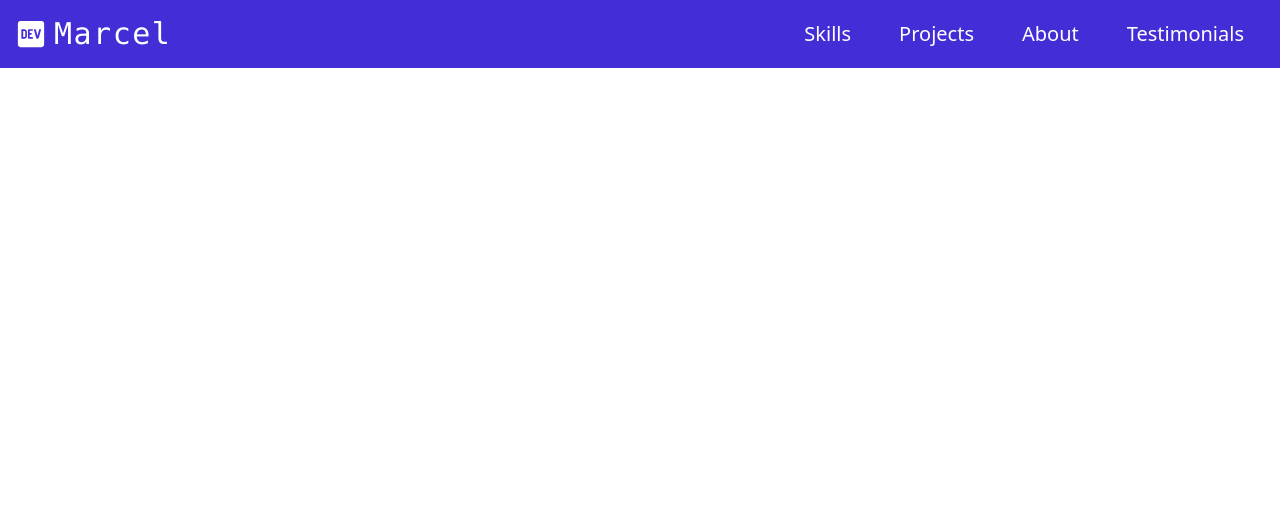
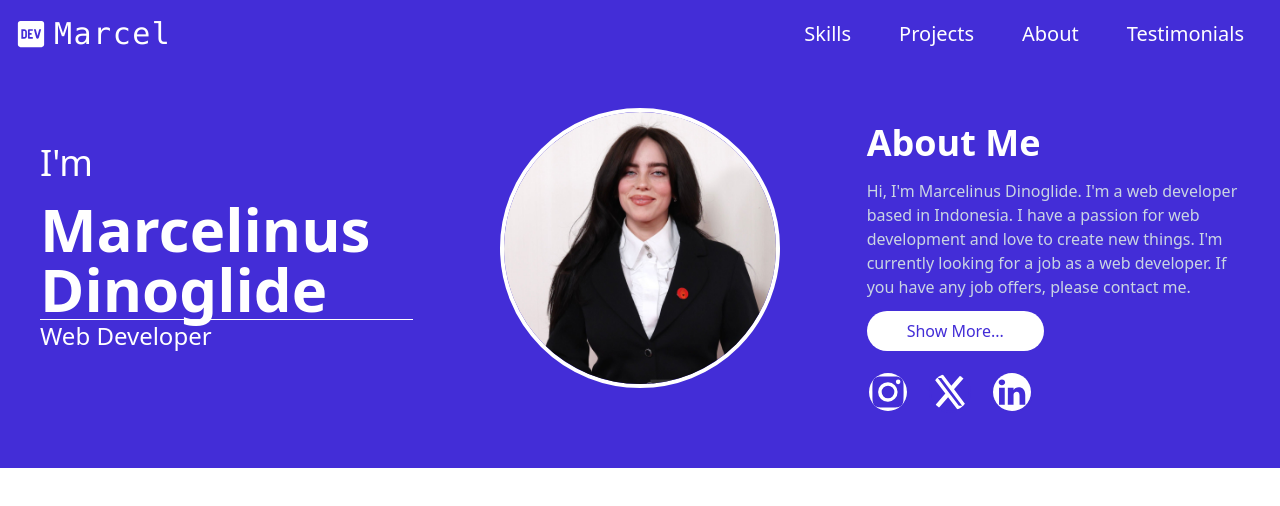
Before and after one commit to dnday/portfolio-1, a React app: page / in a window 1280 px wide. Shown: the top 506 px of the page. Built offline with nearby package versions, Linux system fonts and the light colour scheme; the HTML template or start-up script is replaced by a standard one.

Commit message:
feat: edit hero

```diff
--- /dev/null
+++ b/src/components/hero.jsx
@@ -0,0 +1,33 @@
+import { BsInstagram, BsTwitterX, BsLinkedin } from "react-icons/bs"
+import HeroPic from "../assets/billie.jpg"
+const hero = () => {
+return (
+    <section className="flex justify-around items-center p-10 space-x-10 lg:flex-row sm:flex-col space-y-10 text-white">
+            <div className="lg:w-1/3 sm:w-fit">
+                    <p className="text-4xl font-weight-300 mb-4">I'm</p>
+                    <h1 className="text-6xl font-bold">Marcelinus Dinoglide</h1>
+                    <hr/>
+                    <p className="text-2xl font-weight-300">Web Developer</p>
+            </div>
+            <div className="lg:w-1/3 sm:w-fit flex justify-center items-center">
+                    <img src={HeroPic} alt="The Picture of Developer" width={150} height={150} className="flex rounded-full w-3/4 border-4 border-white justify-center"/>
+            </div>
+            <div className="lg:w-1/3 sm:w-fit">
+                    <p className="text-4xl font-bold mb-4">About Me</p>
+                    <p className="text-slate-300">
+                            Hi, I'm Marcelinus Dinoglide. I'm a web developer based in Indonesia. I have a passion for web development and love to create new things. I'm currently looking for a job as a web developer. If you have any job offers, please contact me.
+                    </p>
+                    <button className="bg-white text-indigo-700 px-10 py-2 rounded-full mt-3 hover:bg-indigo-900 hover:text-white">
+                            Show More...
+                    </button>
+                    <div className="flex mt-5 space-x-5 cursor-pointer">
+                        <BsInstagram size={42} className="rounded-full border-2 border-indigo-700 hover:border-white hover:bg-indigo-900 transition duration-300"/>
+                        <BsTwitterX size={42} className="rounded-full border-2 border-indigo-700 hover:border-white hover:bg-indigo-900 transition duration-300"/>
+                        <BsLinkedin size={42} className="rounded-full border-2 border-indigo-700 hover:border-white hover:bg-indigo-900 transition duration-300"/>
+                    </div>
+            </div>
+    </section>
+)
+}
+
+export default hero
--- a/src/components/main.jsx
+++ b/src/components/main.jsx
@@ -1,9 +1,11 @@
 import Nav from "./nav"
+import Hero from "./hero"
 
 const main = () => {
   return (
     <div className="bg-indigo-700">
         <Nav />
+        <Hero />
     </div>
   )
 }
```
Also changed, not shown: src/assets/billie.jpg (added).
